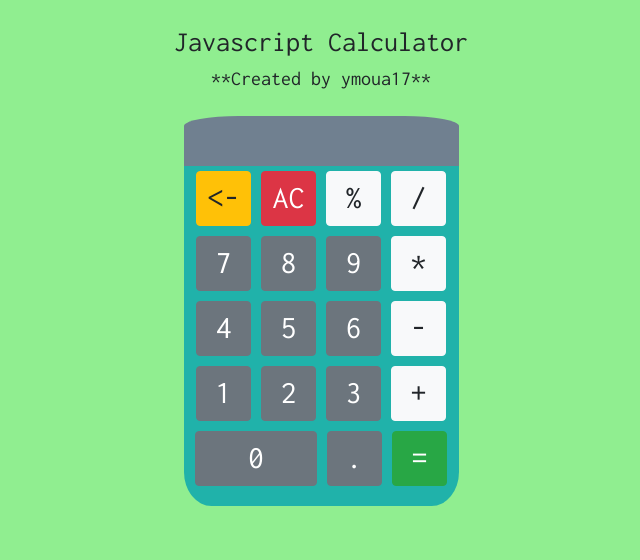
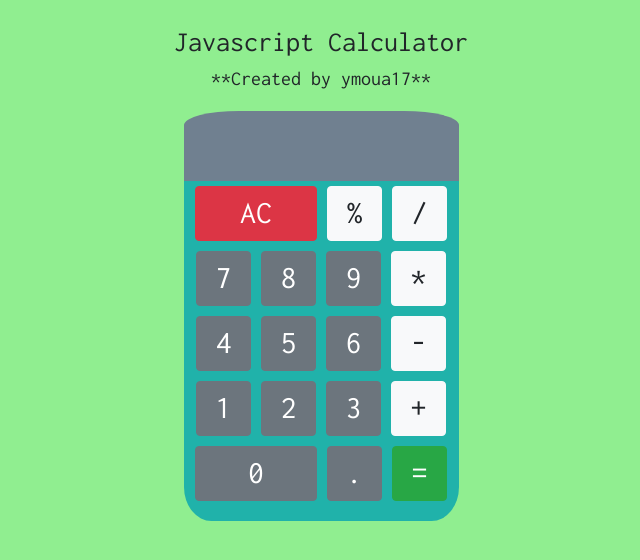
Before and after one commit to ymoua17/jscalculator, a React (Create React App) app: page / in a window 1280 px wide. Shown: the top 560 px of the page, without its empty margins (319-959 px from the left). Built offline with nearby package versions, Linux system fonts and the light colour scheme.

Commit message:
need to update % button

```diff
--- a/src/App.css
+++ b/src/App.css
@@ -3,7 +3,7 @@
   margin-top: 25px;
 }
 #display {
-  margin-top: 25px;
+  margin-top: 20px;
   margin-left: auto;
   margin-right: auto;
   padding: 5px;
@@ -11,7 +11,7 @@
   color: white;
   font-size: 2em;
   width:275px;
-  height: 50px;
+  height: 70px;
   border-top-left-radius: 20%;
   border-top-right-radius: 20%;
 }
--- a/src/App.js
+++ b/src/App.js
@@ -11,10 +11,17 @@ class App extends Component {
       decimal: "."
     };
   }
+
   //erase all data on the output display
   handleClearAll = () => {
     this.setState({
       output: '',
+    })
+  }
+  //percent button -> needs to fix
+  handlePercentButton = () => {
+    this.setState({
+
     })
   }
   //button to enter a numeric value
@@ -40,7 +47,7 @@ class App extends Component {
     } else {
       this.setState({
         //eslint-disable-next-line
-        output: eval(this.state.output)
+        output: eval(this.state.output).toString(),
       })
     }
   }
@@ -56,9 +63,8 @@ class App extends Component {
           {displayOutput}
         </div>
         <div className="inputs">
-          <button id="percent" className="btn btn-warning">{`<-`}</button>
-          <button id="clearAll" className="btn btn-danger" onClick={this.handleClearAll}>AC</button>
-          <button id="clearEntry" className="btn btn-light">%</button>
+          <button id="clearAll" className="btn btn-danger lg-btn" onClick={this.handleClearAll}>AC</button>
+          <button id="Percent" className="btn btn-light" onClick={this.handlePercentButton}>%</button>
           <button id="divide" className="btn btn-light operator" value="/" onClick={this.handleOperator}>/</button>
           <br/>
           <button id="nine" className="btn btn-secondary" value="7" onClick={this.handleNumber}>7</button>
@@ -76,7 +82,7 @@ class App extends Component {
           <button id="one" className="btn btn-secondary" value="3" onClick={this.handleNumber}>3</button>
           <button id="add" className="btn btn-light" value="+" onClick={this.handleOperator}>+</button>
           <br/>
-          <button id="zero" className="btn btn-secondary lg-btn" value="0" onClick={this.handleButton}>0</button>
+          <button id="zero" className="btn btn-secondary lg-btn" value="0" onClick={this.handleNumber}>0</button>
           <button id="decimal" className="btn btn-secondary" value="." onClick={this.handleOperator}>.</button>
           <button id="equal" className="btn btn-success" onClick={this.handleEqual}>=</button>
         </div>
```
